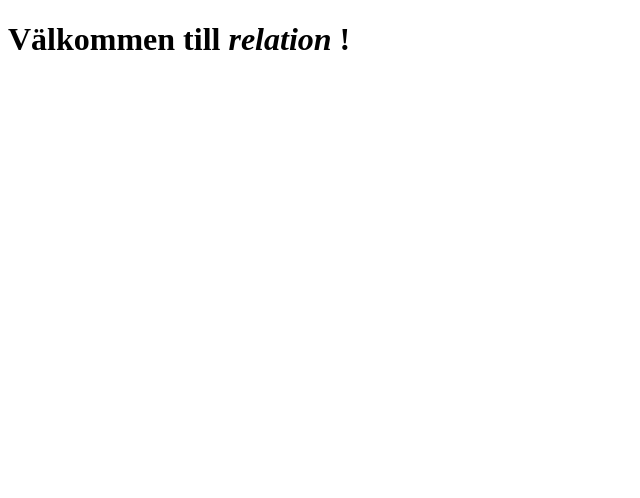
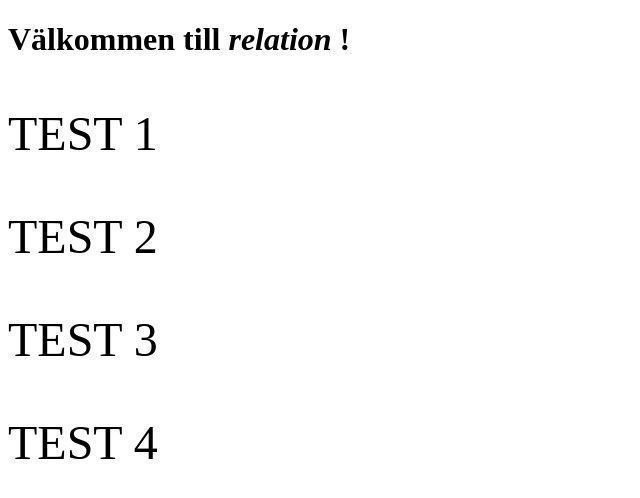
Before and after one commit to Clemond/HTML-CSS-Lektion-4-uppgifter, a plain HTML site: page relation.html in a window 1280 px wide. Shown: the whole page, without its empty margins (0-640 px from the left). Drawn offline with Linux system fonts and the light colour scheme.

Commit message:
added big text in relation

```diff
--- a/relation.html
+++ b/relation.html
@@ -4,10 +4,18 @@
     <meta charset="UTF-8">
     <meta name="viewport" content="width=device-width, initial-scale=1.0">
     <title>Document</title>
+    <link rel="stylesheet" href="styles.css">
 </head>
 <body>
 
     <h1> Välkommen till <i> relation </i> ! </h1>
 
+    <div class="Bigtext">
+        <p> TEST 1 </p>
+        <p> TEST 2 </p>
+        <p> TEST 3 </p>
+        <p> TEST 4 </p>
+    </div>
+
 </body>
 </html>
--- a/styles.css
+++ b/styles.css
@@ -0,0 +1,4 @@
+
+.Bigtext{
+    font-size: 3rem;
+}
```
